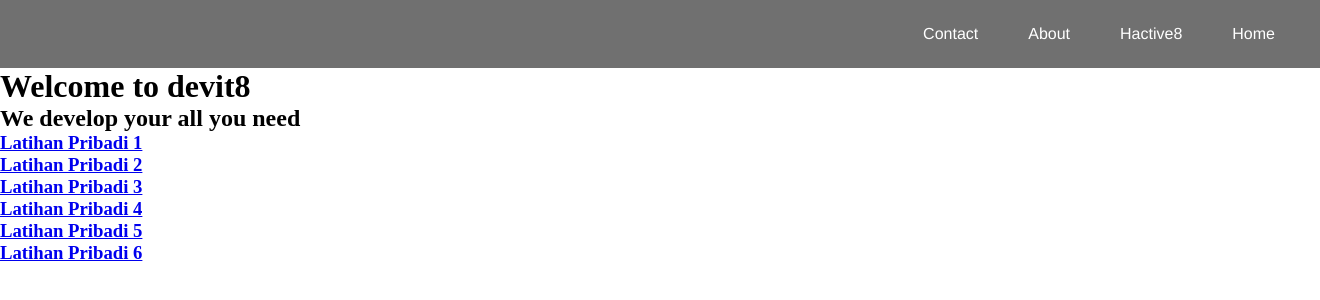
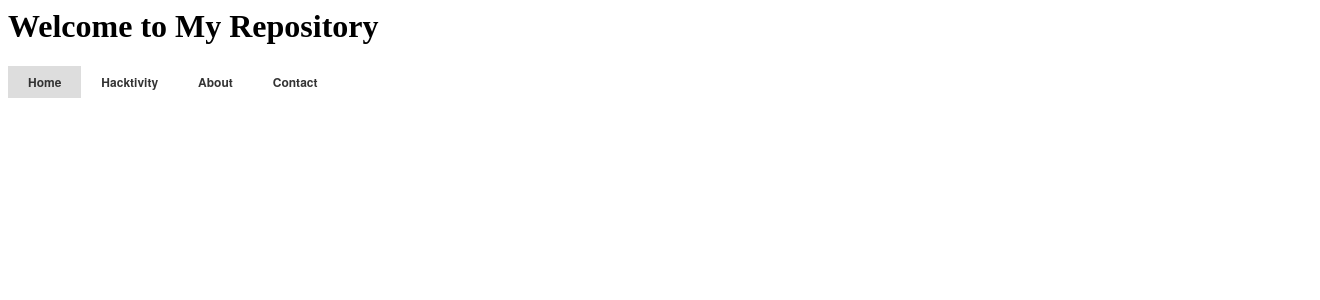
Before and after one commit to imamaguss/imamaguss.github.io, a plain HTML site: page index.html in a window 1280 px wide. Shown: the whole page, 1320 px wide, since content can reach past the window. Drawn offline with Linux system fonts and the light colour scheme.

Commit message:
update index dan style

```diff
--- a/index.html
+++ b/index.html
@@ -1,26 +1,38 @@
 <html>
   <head>
-    <title>Imam Agus Sopian</title>
-    <link href="style.css" rel="stylesheet" type="text/css"></link>
+    <title>tes</title>
+    <link href="style.css" rel="stylesheet"></link>
   </head>
   <body>
-    <nav>
-      <ul>
-        <li><a href="#">Home</a></li>
-        <li><a href="#">Hactive8</a></li>
-        <li><a href="#">About</a></li>
-        <li><a href="#">Contact</a></li>
-      </ul>
+    <h1>Welcome to My Repository</h1>
+    <nav id="primary_nav_wrap">
+      <ul><li class="current-menu-item">
+          <a href="index.html">Home</a></li>
+          <li><a href="#">Hacktivity</a>
+            <ul><li><a href="#">Phase 0</a>
+                    <ul><li><a href="#">Personal</a>
+                            <ul><li><a href="Latihan-Pribadi-1/index.html">First</a></li>
+                                <li><a href="Latihan-Pribadi-2/index.html">Second</a></li>
+                                <li><a href="Latihan-Pribadi-3/index.html">Third</a></li>
+                                <li><a href="#">Fourth</a></li>
+                                <li><a href="#">Fifth</a></li></ul>
+                  <li><a href="#">Duties</a>
+                    <ul><li><a href="#">First</a></li>
+                        <li><a href="#">Second</a></li>
+                        <li><a href="#">Third</a></li>
+                    </ul>
+                  </li>
+                </ul>
+              </li>
+              <li><a href="#">Phase 1</a></li>
+              <li><a href="#">Phase 2</a></li>
+              <li><a href="#">Phase 3</a></li>
+            </ul>
+          </li>
+
+          <li><a href="#">About</a></li>
+          <li><a href="#">Contact</a>
+        </ul>
     </nav>
-    </header>
-    <h1>Welcome to devit8</h1>
-    <h2>We develop your all you need</h2>
-    <h3><a href="Latihan-Pribadi-1/index.html">Latihan Pribadi 1</a></h3>
-    <h3><a href="Latihan-Pribadi-2/index.html">Latihan Pribadi 2</a></h3>
-    <h3><a href="Latihan-Pribadi-3/index.html">Latihan Pribadi 3</a></h3>
-    <h3><a href="Latihan-Pribadi-4/index.html">Latihan Pribadi 4</a></h3>
-    <h3><a href="Latihan-Pribadi-5/index.html">Latihan Pribadi 5</a></h3>
-    <h3><a href="Latihan-Pribadi-6/index.html">Latihan Pribadi 6</a></h3>
-
   </body>
 </html>
--- a/style.css
+++ b/style.css
@@ -1,39 +1,76 @@
-*{
-  margin: 0;
-  padding: 0;
+#primary_nav_wrap
+{
+	margin-top:15px;
 }
 
-nav{
-  margin: auto;
-  text-align: left;
-  width: 100%;
-  font-family: Helvetica;
+#primary_nav_wrap ul
+{
+	list-style:none;
+	position:relative;
+	float:left;
+	margin:0;
+	padding:0;
 }
 
-nav ul{
-  background: #707070;
-  padding: 0 20px;
-  list-style: none;
-  position: relative;
-  display: inline-table;
-  width: 100%;
+#primary_nav_wrap ul a
+{
+	display:block;
+	color:#333;
+	text-decoration:none;
+	font-weight:700;
+	font-size:12px;
+	line-height:32px;
+	padding:0 20px;
+	font-family:"HelveticaNeue","Helvetica Neue",Helvetica,Arial,sans-serif
 }
 
-nav ul li{
-  float: right;
+#primary_nav_wrap ul li
+{
+	position:relative;
+	float:left;
+	margin:0;
+	padding:0;
 }
 
-nav ul li:hover{
-  background: #E24B4B;
+#primary_nav_wrap ul li.current-menu-item
+{
+	background:#ddd;
 }
 
-nav ul li:hover a{
-  color: #000;
+#primary_nav_wrap ul li:hover
+{
+	background:#f6f6f6;
 }
 
-nav ul li a{
-  display: block;
-  padding: 25px;
-  color: #FFFFFF;
-  text-decoration: none;
+#primary_nav_wrap ul ul
+{
+	display:none;
+	position:absolute;
+	top:100%;
+	left:0;
+	background:#fff;
+	padding:0;
 }
+
+#primary_nav_wrap ul ul li
+{
+	float:none;
+	width:200px;
+}
+
+#primary_nav_wrap ul ul a
+{
+	line-height:120%;
+	padding:10px 5px;
+}
+
+#primary_nav_wrap ul ul ul
+{
+	top:0;
+	left:30%;
+}
+
+#primary_nav_wrap ul li:hover > ul
+{
+	display:block;
+}
```
